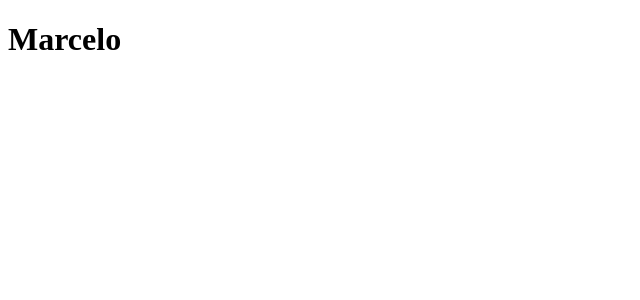
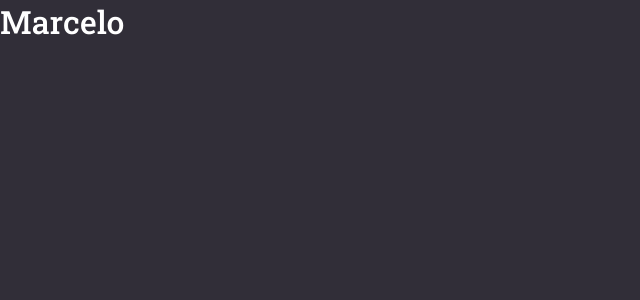
Before and after one commit to marcelodasilva/gobarber-web, a React (Create React App) app: page / in a window 1280 px wide. Shown: the top 300 px of the page, without its empty margins (0-640 px from the left). Built offline with nearby package versions, Linux system fonts and the light colour scheme.

Commit message:
global style ready

```diff
--- a/package.json
+++ b/package.json
@@ -13,6 +13,7 @@
     "react": "^16.13.1",
     "react-dom": "^16.13.1",
     "react-scripts": "3.4.1",
+    "styled-components": "^5.1.0",
     "typescript": "~3.7.2"
   },
   "scripts": {
@@ -37,6 +38,7 @@
     ]
   },
   "devDependencies": {
+    "@types/styled-components": "^5.1.0",
     "@typescript-eslint/eslint-plugin": "^2.30.0",
     "@typescript-eslint/parser": "^2.30.0",
     "eslint": "^6.6.0",
--- a/public/index.html
+++ b/public/index.html
@@ -4,6 +4,10 @@
     <meta charset="utf-8" />
     <link rel="icon" href="%PUBLIC_URL%/favicon.ico" />
     <meta name="viewport" content="width=device-width, initial-scale=1.0" />
+    <link
+      href="https://fonts.googleapis.com/css2?family=Roboto+Slab:wght@400;500&display=swap"
+      rel="stylesheet"
+    />
     <meta name="theme-color" content="#ff9000" />
     <title>GoBarber</title>
   </head>
--- a/src/App.tsx
+++ b/src/App.tsx
@@ -1,7 +1,14 @@
 import React from 'react';
 
+import GlobalStyle from './styles/global';
+
 const App: React.FC = () => {
-  return <h1>Marcelo</h1>;
+  return (
+    <>
+      <h1>Marcelo</h1>
+      <GlobalStyle />
+    </>
+  );
 };
 
 export default App;
--- /dev/null
+++ b/src/styles/global.ts
@@ -0,0 +1,28 @@
+import { createGlobalStyle } from 'styled-components';
+
+export default createGlobalStyle`
+* {
+  margin: 0;
+  padding: 0;
+  outline: 0;
+  box-sizing: border-box;
+}
+
+body {
+ background: #312e38;
+ color: #fff ;
+ -webkit-font-smoothing: antialiased;
+}
+
+body, input, button {
+ font-size: 16px ;
+ font-family: 'Roboto Slab',serif ;
+}
+h1, h2, h3, h4, h5, h6, strong {
+font-weight: 500;
+}
+
+button {
+ cursor: pointer;
+}
+`;
```
Also changed, not shown: 1 other file (tests, documents, lock files or other folders).
